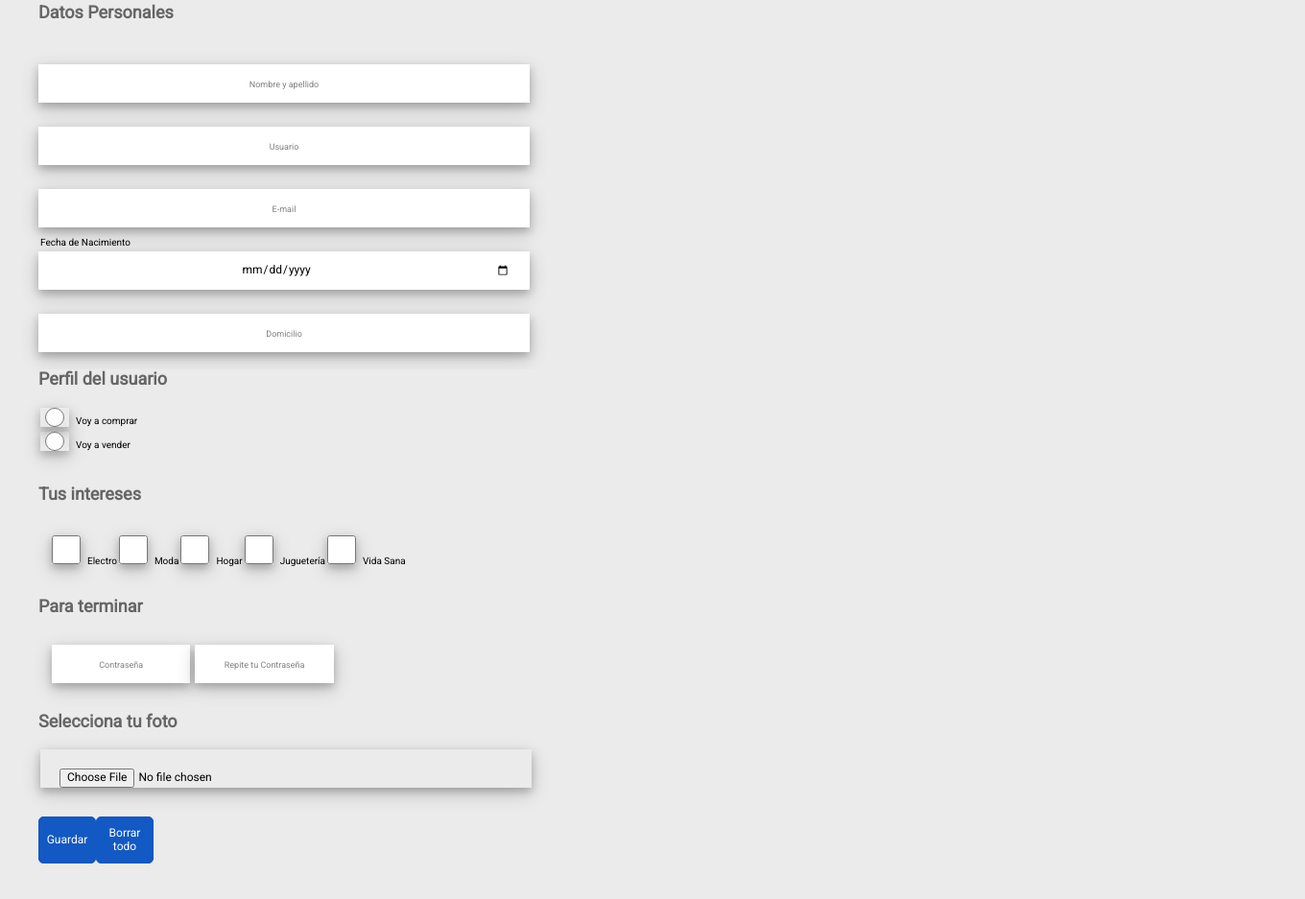
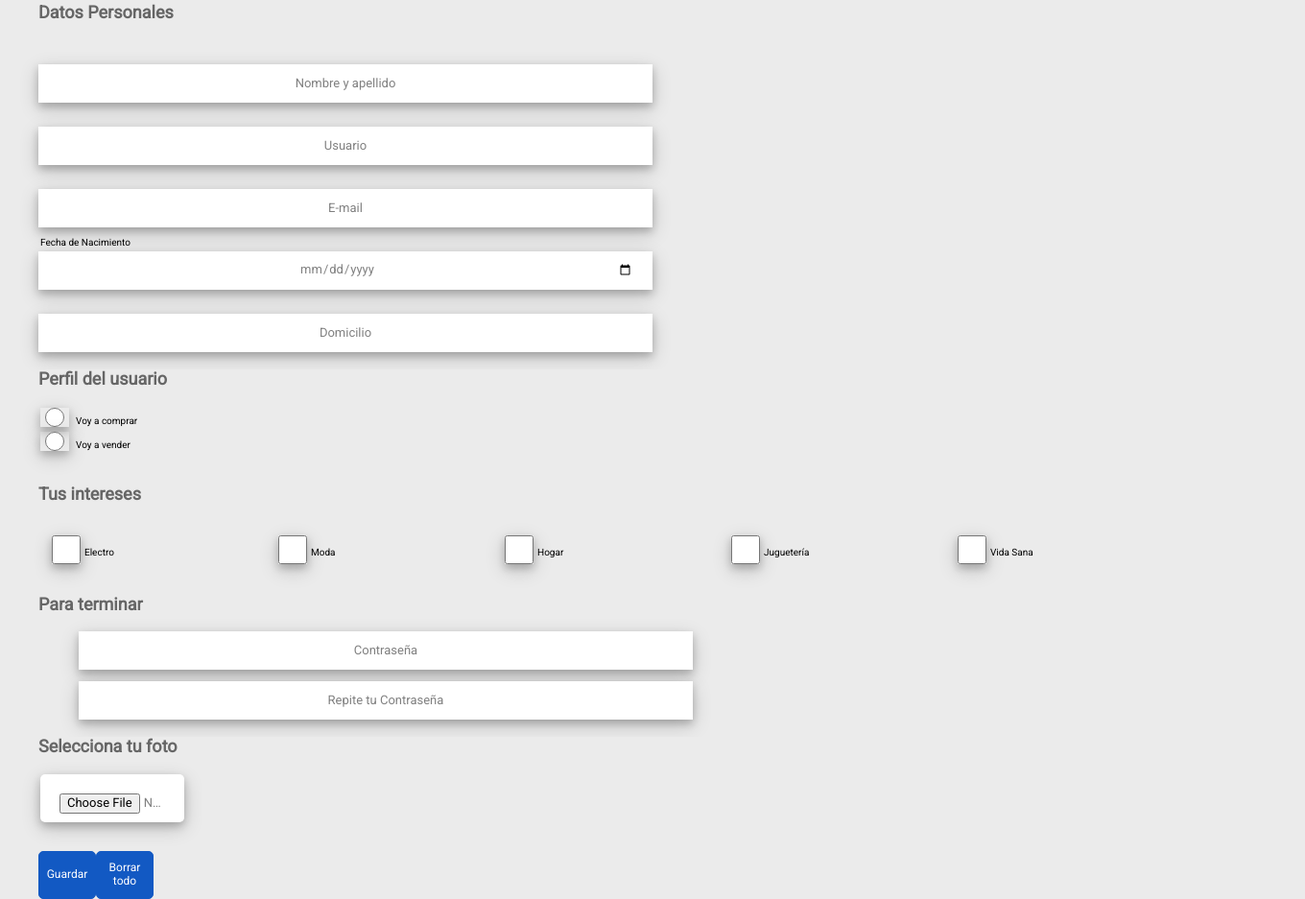
Before and after one commit to vibertone/ml-practicaintegradora-vb, a website: page views/register.html in a window 1280 px wide. Shown: the part 179-1116 px from the top of the page at 96% size, 1360 px wide, since content can reach past the window. Before the commit the page ends 1079 px from the top, so only its background shows below. Drawn offline with Linux system fonts and the light colour scheme; files that its build step writes are made by us from their sources; files whose address does not match are found by name.

Commit message:
arreglos

```diff
--- a/public/css/styles.css
+++ b/public/css/styles.css
@@ -201,7 +201,7 @@ h4{display:none;}
                     align-content: space-between;
                     margin-left: 40px;}
 
-                input{width: 40%;
+                input{width: 50%;
                         padding: 20px;
                         margin: 40px;
                         border: gray 0%;
@@ -221,7 +221,9 @@ h4{display:none;}
                 }
                 .perfil3 {
                     display: flex;
-                    margin: 12px;
+                    flex-direction: column;
+                    align-content: space-between;
+                    justify-items: center;
                     flex-wrap: wrap;
                     align-content: center;
                     align-items: center;
@@ -229,12 +231,15 @@ h4{display:none;}
 
                     .fin{display: flex;margin-top: 30px;}
 
-                input.date{font-size: smaller;color: gray; opacity:1}
+                input[type=date]{font-size: small;color: gray; opacity:1;background-color: white;}
                 input[type=checkbox] {height: 30px; width: 30px; margin: 2px;}
                 input[type=radio] {width: 30px;margin: 2px;}
-                label{height: 10px;width: 200px   ;font: gray 2px; font-size: smaller; margin: 10px 0 5px 2px }
-                ::placeholder{font-size: xx-small;color: gray; opacity:1;margin:0%;padding: 0%;}
+                input [type=password] {width: 40px; }
+                input[type=file] {width: 150px; height: 50px ;border-radius: 5px;font-size: small;color: gray; opacity:1;background-color: white;}
 
+                label{height: 10px;width: 200px;font: gray 2px; font-size: smaller; margin: 10px 0 5px 2px }
+                ::placeholder{font-size: small;color: gray; opacity:1;margin:0%;padding: 0%;}
+                .check{display: flex; align-items: center;}
                 .select{display: flex; flex-direction: row;}
 
 
--- a/views/register.html
+++ b/views/register.html
@@ -35,15 +35,15 @@
     <div class="register">
         <h2>Datos Personales</h2>
         <label for="Nombre"></label>
-        <input type="text" id="Nombre" placeholder="Nombre y apellido">
+        <input type="text" id="Nombre" placeholder="Nombre y apellido" minlength="3">
         <label for="User"></label>
-        <input type="text" id="User" placeholder="Usuario" >
+        <input type="text" id="User" placeholder="Usuario"minlength="3" >
         <label for="Mail"></label>
-        <input type="email" id="email" placeholder="E-mail">
+        <input type="email" id="email" placeholder="E-mail" minlength="3">
         <label for="Fecha">Fecha de Nacimiento</label>
         <input type="date">
         <label for="Domicilio"></label>
-        <input type="text" id="Domicilio" placeholder="Domicilio">
+        <input type="text" id="Domicilio" placeholder="Domicilio" minlength="3">
         <h2>Perfil del usuario</h2>
         <div class="perfil">
              <p class="select"><input type="radio" id="Comprar" name="perfil" value="Comprar">
@@ -55,25 +55,25 @@
          </div>
          <h2>Tus intereses</h2>
          <div class="perfil2">
-             <div>
+             <div class="check">
                 <input type="checkbox" id="Ele" name="Perfil" value="ELE">
                 <label for="Ele"> Electro</label><br>
              </div>
-            <div>
+            <div class="check">
                 <input type="checkbox" id="Mda" name="Perfil" value="Car">
                 <label for="Mda"> Moda</label><br>
 
             </div>
-            <div>
+            <div class="check">
                 <input type="checkbox" id="Hgr" name="Perfil" value="Hogar">
                 <label for="Hgr"> Hogar</label><br>
 
             </div>
-            <div>
+            <div class="check">
                 <input type="checkbox" id="Jgt" name="Perfil" value="Jugueteria">
                 <label for="Jgt"> Juguetería</label><br>
             </div>
-            <div>
+            <div class="check">
                 <input type="checkbox" id="Vds" name="Perfil" value="Vida Sana">
                 <label for="Vds"> Vida Sana</label><br>
 
@@ -81,12 +81,13 @@
 
          </div>
          <h2>Para terminar</h2>
-         <div class="perfil3">
+         <div class="register">
             <div>
             <label for="Pas1"></label>
-            <input type="password" id="Pas1" placeholder="Contraseña">
+            <input type="password" id="Pas1" placeholder="Contraseña" minlength="3">
+            <div class="spc"></div>
             <label for="Pas2"></label>
-            <input type="password" id="Nombre" placeholder="Repite tu Contraseña">
+            <input type="password" id="Nombre" placeholder="Repite tu Contraseña" minlength="3">
             </div></div>
         <h2>Selecciona tu foto</h2>
         <div>
```
Also changed, not shown: views/home.html (+3 -2 lines), views/login.html (+2 -2 lines).
